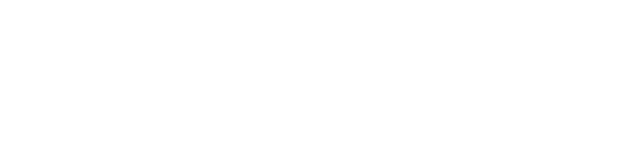
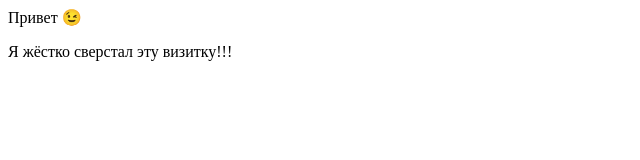
Before and after one commit to ViRTYOZZZ63/Html-Starter, a plain HTML site: page index.html in a window 1280 px wide. Shown: the whole page, without its empty margins (0-640 px from the left). Drawn offline with Linux system fonts and the light colour scheme.

Commit message:
add box parametrs

```diff
--- a/css/style.css
+++ b/css/style.css
@@ -0,0 +1,3 @@
+*{
+  box-sizing: border-box;
+}
--- a/index.html
+++ b/index.html
@@ -7,6 +7,11 @@
   <title>Document</title>
 </head>
 <body>
+  <div class="page-wrapper"
+  <div class="header">
+    <span class="hello">Привет 😉<span>
+      <p class="hello-text">Я жёстко сверстал эту визитку!!!
+  </div>
   <script src="js/main.js"></script>
 </body>
 </html>
```
